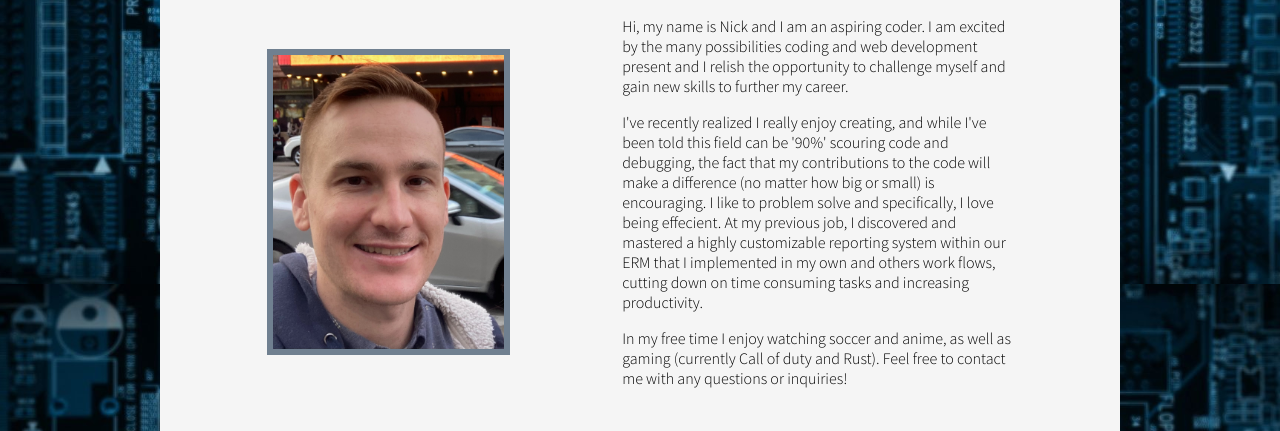
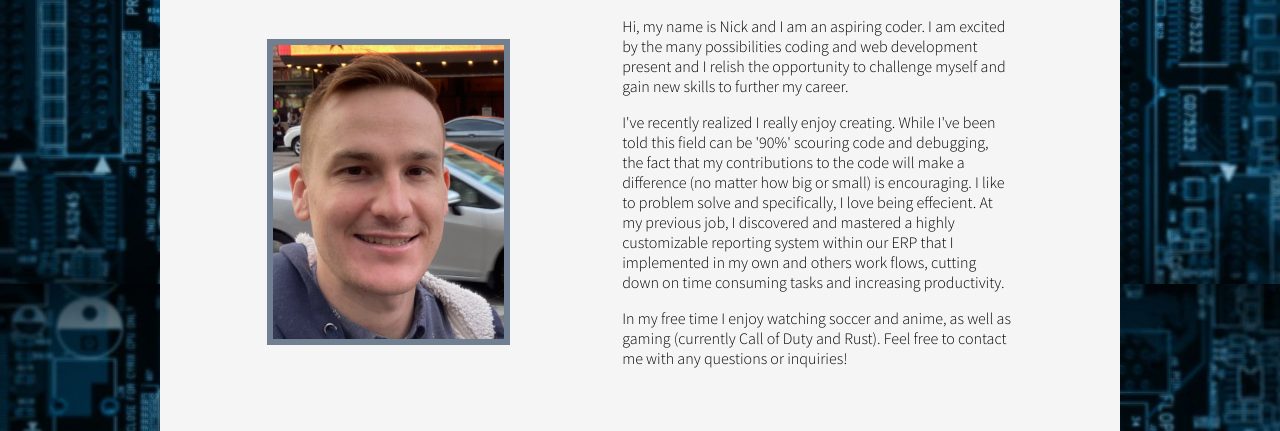
Before and after one commit to NickANewton/prep-portfolio, a website: page index.html in a window 1280 px wide. Shown: the part 516-947 px from the top of the page. Drawn offline with Linux system fonts and the light colour scheme.

Commit message:
Update index.html

```diff
--- a/index.html
+++ b/index.html
@@ -29,17 +29,17 @@
         <p>Hi, my name is Nick and I am an aspiring coder. I am excited by the many
           possibilities coding and web development present and I relish the opportunity
           to challenge myself and gain new skills to further my career.</p>
-        <p>I've recently realized I really enjoy creating, and while I've been told
+        <p>I've recently realized I really enjoy creating. While I've been told
           this field can be '90%' scouring code and debugging, the fact that my
           contributions to the code will make a difference (no matter how
           big or small) is encouraging.
           I like to problem solve and specifically, I love being effecient.
           At my previous job, I discovered and mastered a highly customizable
-          reporting system within our ERM that I implemented in my own and others
+          reporting system within our ERP that I implemented in my own and others
           work flows, cutting down on time consuming tasks and increasing
           productivity.</p>
         <p>In my free time I enjoy watching soccer and anime, as well as gaming
-          (currently Call of duty and Rust). Feel free to contact me with any
+          (currently Call of Duty and Rust). Feel free to contact me with any
           questions or inquiries!</p>
       </div>
     </div>
```
